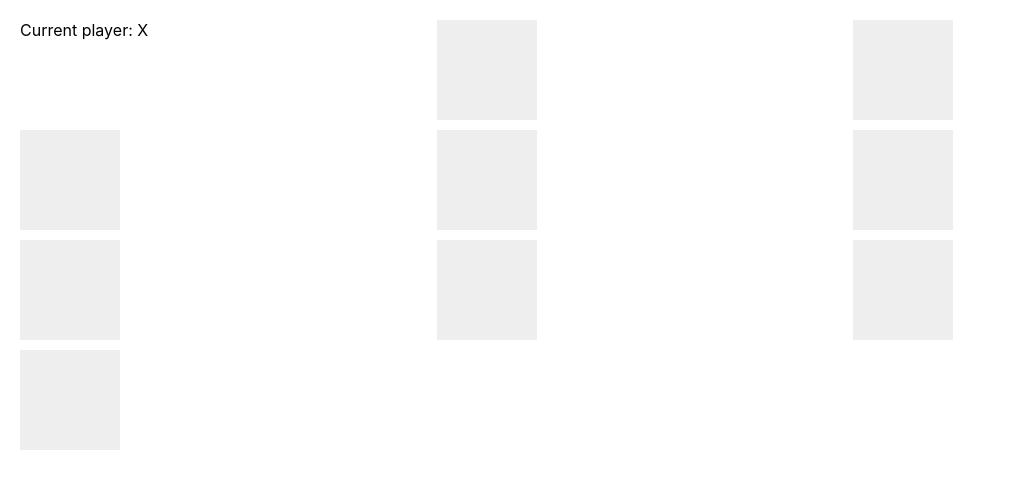
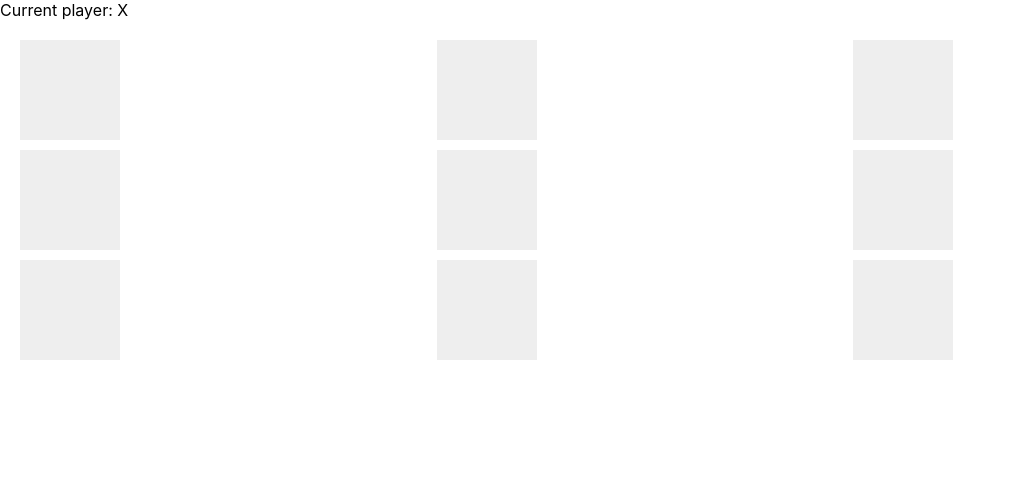
Before and after one commit to CMU-313/llm-lecture, a React (Create React App) app: page / in a window 1280 px wide. Shown: the top 488 px of the page, without its empty margins (0-1015 px from the left). Built offline with nearby package versions, Linux system fonts and the light colour scheme.

Commit message:
step 3 done!

```diff
--- a/src/App.js
+++ b/src/App.js
@@ -7,20 +7,25 @@ function App() {
 
   function handleCellClick(index) {
     const newBoard = [...board];
+    if (newBoard[index] || calculateWinner(newBoard)) {
+      // if cell is already occupied or game is won, do nothing
+      return;
+    }
     newBoard[index] = currentPlayer;
     setBoard(newBoard);
     setCurrentPlayer(currentPlayer === 'X' ? 'O' : 'X'); // alternate between X and O
   }
 
-  return (
+
+  return (<div>
+    <div className="player-turn">{`Current player: ${currentPlayer}`}</div>
     <div className="board">
-      <div className="player-turn">{`Current player: ${currentPlayer}`}</div>
       {board.map((cell, index) => (
         <div key={index} className="cell" onClick={() => handleCellClick(index)}>
           {cell}
         </div>
       ))}
-    </div>
+    </div></div>
   );
 }
 
```
